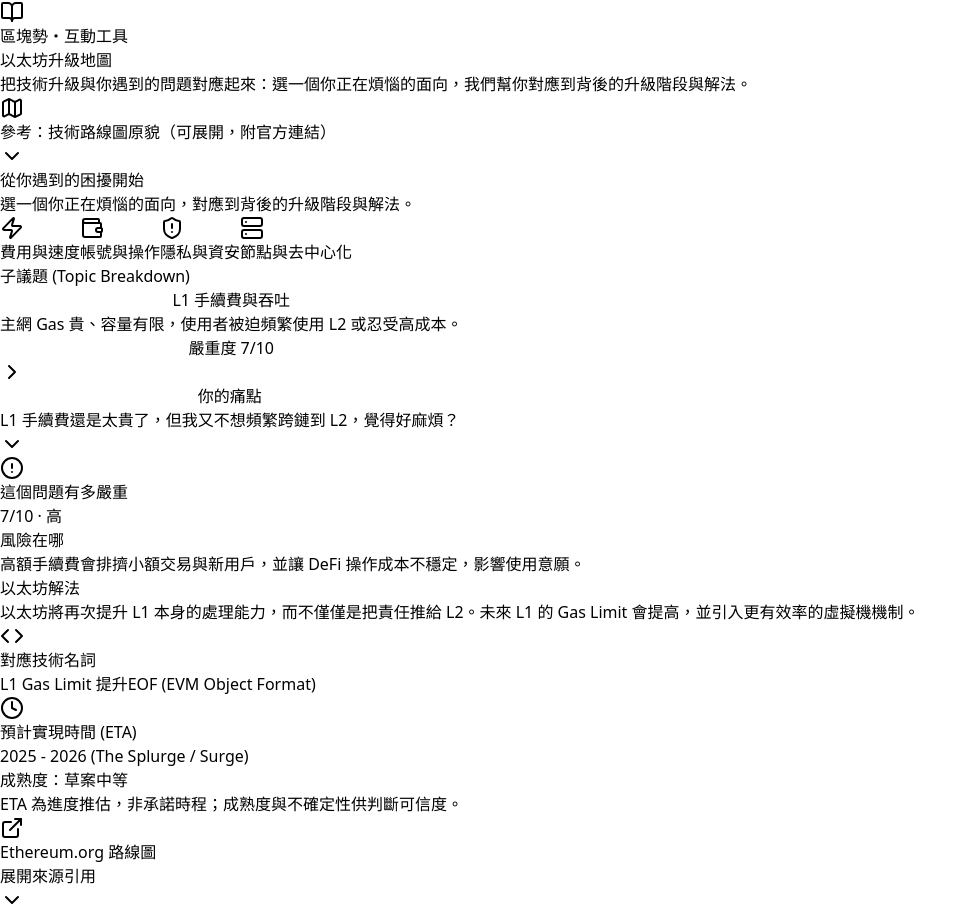
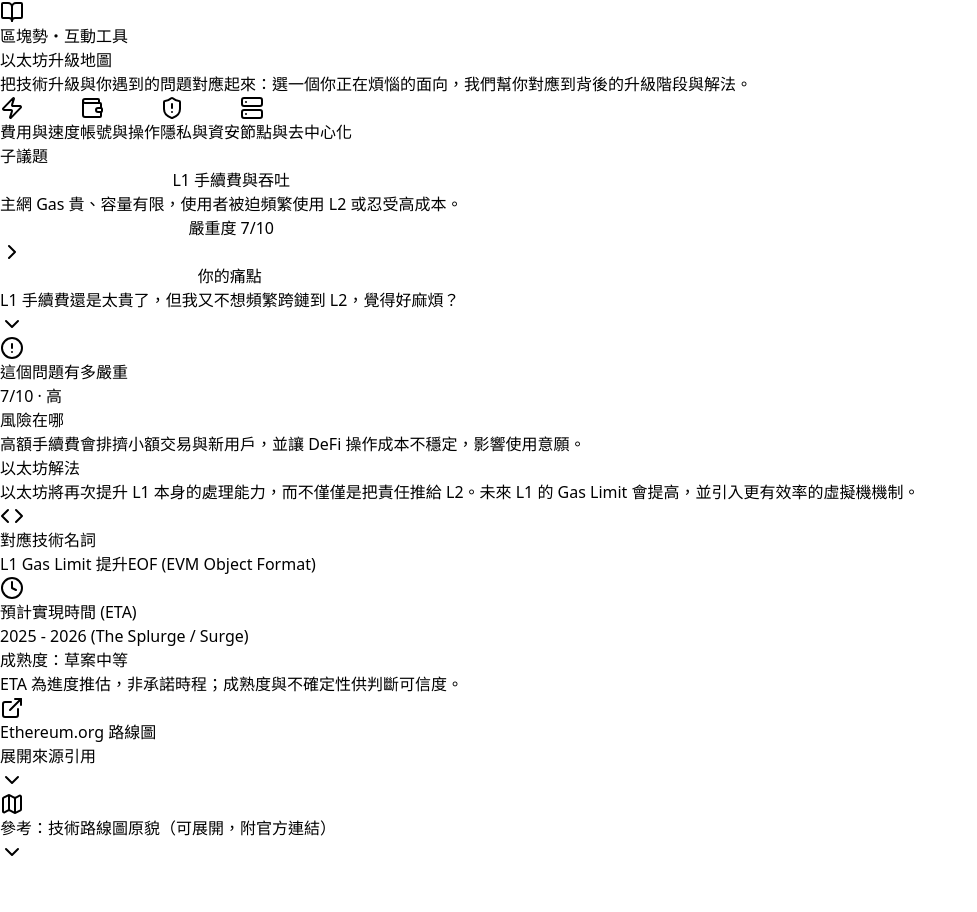
Before and after one commit to ASTROHSU/Ethereum-roadmap, a React (Vite) app: page / in a window 1280 px wide. Shown: the whole page, without its empty margins (0-977 px from the left). After the commit the page ends 864 px from the top, so only its background shows below. Built offline with nearby package versions, Linux system fonts and the light colour scheme.

Commit message:
ui: 移除「從你遇到的困擾開始」與 Topic Breakdown 英文、技術路線圖收合移到底部
Made-with: Cursor

```diff
--- a/src/components/EthereumRoadmapUX.jsx
+++ b/src/components/EthereumRoadmapUX.jsx
@@ -295,83 +295,6 @@ export default function EthereumRoadmapUX() {
       </header>
 
       <main className="max-w-4xl mx-auto px-4 py-8">
-        {/* 參考：技術路線圖原貌（預設收合） */}
-        <section className="mb-6">
-          <button
-            type="button"
-            onClick={() => setOfficialRoadmapOpen(!officialRoadmapOpen)}
-            className="w-full text-left flex items-center justify-between gap-2 py-2 px-3 rounded-lg border border-slate-200 bg-white hover:bg-slate-50 transition-colors"
-          >
-            <span className="flex items-center gap-2 text-slate-600">
-              <Map className="w-4 h-4 text-indigo-500" />
-              <span className="text-sm font-medium">參考：技術路線圖原貌</span>
-              <span className="text-slate-400 text-xs">（可展開，附官方連結）</span>
-            </span>
-            {officialRoadmapOpen ? (
-              <ChevronUp className="w-5 h-5 text-slate-400 flex-shrink-0" />
-            ) : (
-              <ChevronDown className="w-5 h-5 text-slate-400 flex-shrink-0" />
-            )}
-          </button>
-          {officialRoadmapOpen && (
-            <div className="mt-3 p-4 rounded-xl border border-slate-200 bg-white space-y-4">
-              <p className="text-sm text-slate-600 leading-relaxed">
-                下面六個階段是以太坊官方用來描述升級的架構。它們<strong className="text-slate-700">不是嚴格先後順序</strong>，而是<strong className="text-slate-700">並行推進</strong>的不同面向：像是一個系統的不同部分同時在演進，每次升級可能同時涉及多個階段。本頁把這張地圖轉成「從你的問題對應回去」的版本。
-              </p>
-              <div className="grid grid-cols-1 sm:grid-cols-2 lg:grid-cols-3 gap-3">
-                {officialRoadmapPhases.map((phase) => (
-                  <div
-                    key={phase.id}
-                    className={`rounded-xl border p-4 ${
-                      phase.status === 'completed'
-                        ? 'bg-emerald-50/80 border-emerald-200'
-                        : phase.status === 'in_progress'
-                          ? 'bg-indigo-50/80 border-indigo-200'
-                          : 'bg-white border-slate-200'
-                    }`}
-                  >
-                    <div className="flex items-center gap-2 mb-1">
-                      {phase.status === 'completed' ? (
-                        <CheckCircle2 className="w-5 h-5 text-emerald-600 flex-shrink-0" />
-                      ) : null}
-                      <span className="font-semibold text-slate-800">
-                        {phase.name}
-                        <span className="text-slate-500 font-normal ml-1">({phase.nameZh})</span>
-                      </span>
-                    </div>
-                    <p className="text-sm text-slate-600">{phase.short}</p>
-                    {phase.status === 'completed' && (
-                      <span className="inline-block mt-2 text-xs font-medium text-emerald-700">已完成</span>
-                    )}
-                    {phase.status === 'in_progress' && (
-                      <span className="inline-block mt-2 text-xs font-medium text-indigo-700">進行中</span>
-                    )}
-                  </div>
-                ))}
-              </div>
-              <div>
-                <a
-                  href="https://ethereum.org/roadmap"
-                  target="_blank"
-                  rel="noopener noreferrer"
-                  className="text-sm text-indigo-600 hover:text-indigo-800 inline-flex items-center gap-1"
-                >
-                  <ExternalLink className="w-3.5 h-3.5" />
-                  參考 Ethereum.org 路線圖（原始來源）
-                </a>
-              </div>
-            </div>
-          )}
-        </section>
-
-        {/* 主體：從你的問題對應到升級地圖 */}
-        <div className="mb-6">
-          <h2 className="text-xl font-semibold text-slate-800 mb-1">從你遇到的困擾開始</h2>
-          <p className="text-slate-600 text-sm">
-            選一個你正在煩惱的面向，對應到背後的升級階段與解法。
-          </p>
-        </div>
-
         {/* Category Tabs */}
         <div className="flex overflow-x-auto space-x-2 pb-4 mb-6 scrollbar-hide">
           {roadmapData.map((category) => (
@@ -393,7 +316,7 @@ export default function EthereumRoadmapUX() {
         {/* Topic Breakdown */}
         <div className="mb-6">
           <h2 className="text-sm font-semibold text-slate-500 uppercase tracking-wider mb-3">
-            子議題 (Topic Breakdown)
+            子議題
           </h2>
           <div className="flex flex-col gap-2">
             {activeCategory.topics.map((topic) => (
@@ -616,6 +539,74 @@ export default function EthereumRoadmapUX() {
             </div>
           ))}
         </div>
+
+        {/* 參考：技術路線圖原貌（收在頁面最下方） */}
+        <section className="mt-12 pt-8 border-t border-slate-200">
+          <button
+            type="button"
+            onClick={() => setOfficialRoadmapOpen(!officialRoadmapOpen)}
+            className="w-full text-left flex items-center justify-between gap-2 py-2 px-0 text-slate-500 hover:text-slate-700 transition-colors"
+          >
+            <span className="flex items-center gap-2">
+              <Map className="w-4 h-4 text-slate-400" />
+              <span className="text-xs font-medium">參考：技術路線圖原貌（可展開，附官方連結）</span>
+            </span>
+            {officialRoadmapOpen ? (
+              <ChevronUp className="w-4 h-4 text-slate-400 flex-shrink-0" />
+            ) : (
+              <ChevronDown className="w-4 h-4 text-slate-400 flex-shrink-0" />
+            )}
+          </button>
+          {officialRoadmapOpen && (
+            <div className="mt-4 p-4 rounded-xl border border-slate-200 bg-slate-50/50 space-y-4">
+              <p className="text-sm text-slate-600 leading-relaxed">
+                下面六個階段是以太坊官方用來描述升級的架構。它們<strong className="text-slate-700">不是嚴格先後順序</strong>，而是<strong className="text-slate-700">並行推進</strong>的不同面向：像是一個系統的不同部分同時在演進，每次升級可能同時涉及多個階段。本頁把這張地圖轉成「從你的問題對應回去」的版本。
+              </p>
+              <div className="grid grid-cols-1 sm:grid-cols-2 lg:grid-cols-3 gap-3">
+                {officialRoadmapPhases.map((phase) => (
+                  <div
+                    key={phase.id}
+                    className={`rounded-xl border p-4 ${
+                      phase.status === 'completed'
+                        ? 'bg-emerald-50/80 border-emerald-200'
+                        : phase.status === 'in_progress'
+                          ? 'bg-indigo-50/80 border-indigo-200'
+                          : 'bg-white border-slate-200'
+                    }`}
+                  >
+                    <div className="flex items-center gap-2 mb-1">
+                      {phase.status === 'completed' ? (
+                        <CheckCircle2 className="w-5 h-5 text-emerald-600 flex-shrink-0" />
+                      ) : null}
+                      <span className="font-semibold text-slate-800">
+                        {phase.name}
+                        <span className="text-slate-500 font-normal ml-1">({phase.nameZh})</span>
+                      </span>
+                    </div>
+                    <p className="text-sm text-slate-600">{phase.short}</p>
+                    {phase.status === 'completed' && (
+                      <span className="inline-block mt-2 text-xs font-medium text-emerald-700">已完成</span>
+                    )}
+                    {phase.status === 'in_progress' && (
+                      <span className="inline-block mt-2 text-xs font-medium text-indigo-700">進行中</span>
+                    )}
+                  </div>
+                ))}
+              </div>
+              <div>
+                <a
+                  href="https://ethereum.org/roadmap"
+                  target="_blank"
+                  rel="noopener noreferrer"
+                  className="text-sm text-indigo-600 hover:text-indigo-800 inline-flex items-center gap-1"
+                >
+                  <ExternalLink className="w-3.5 h-3.5" />
+                  參考 Ethereum.org 路線圖（原始來源）
+                </a>
+              </div>
+            </div>
+          )}
+        </section>
       </main>
     </div>
   );
```
